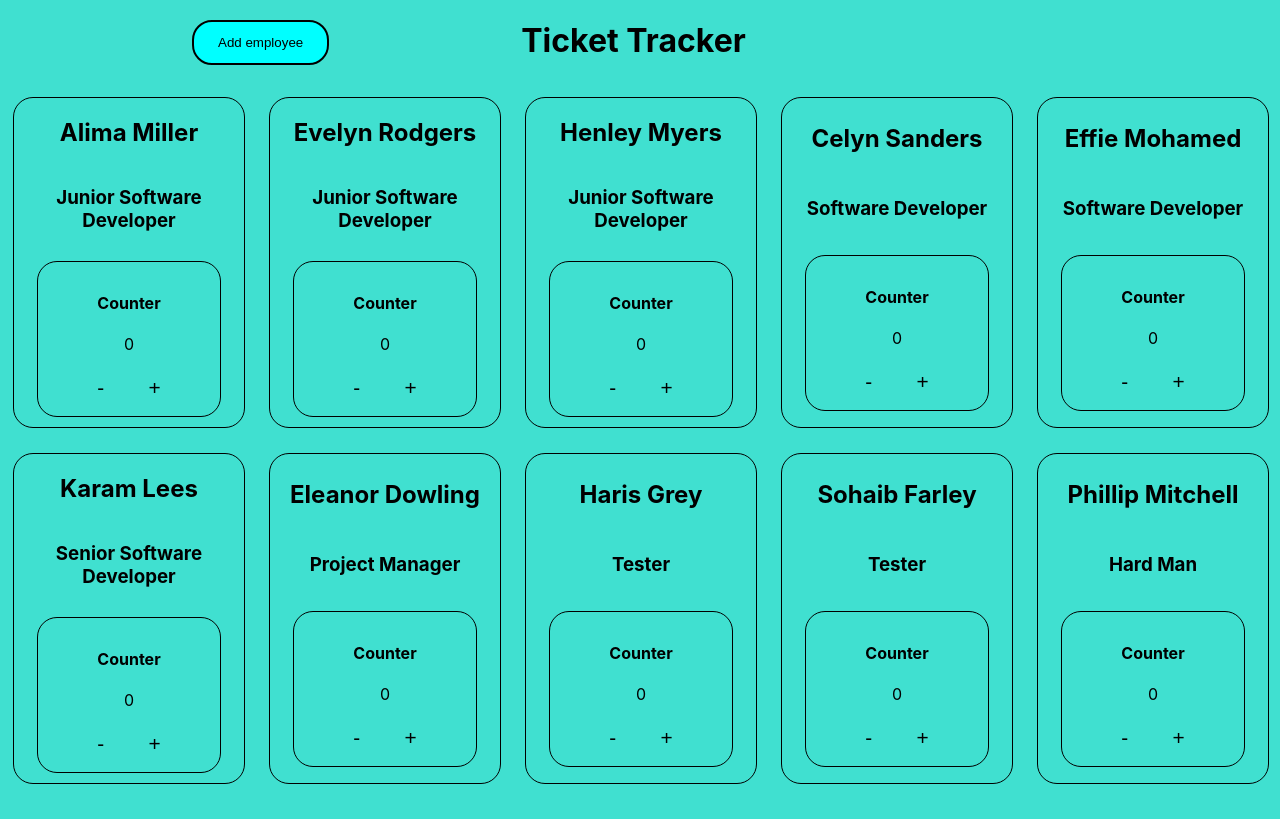
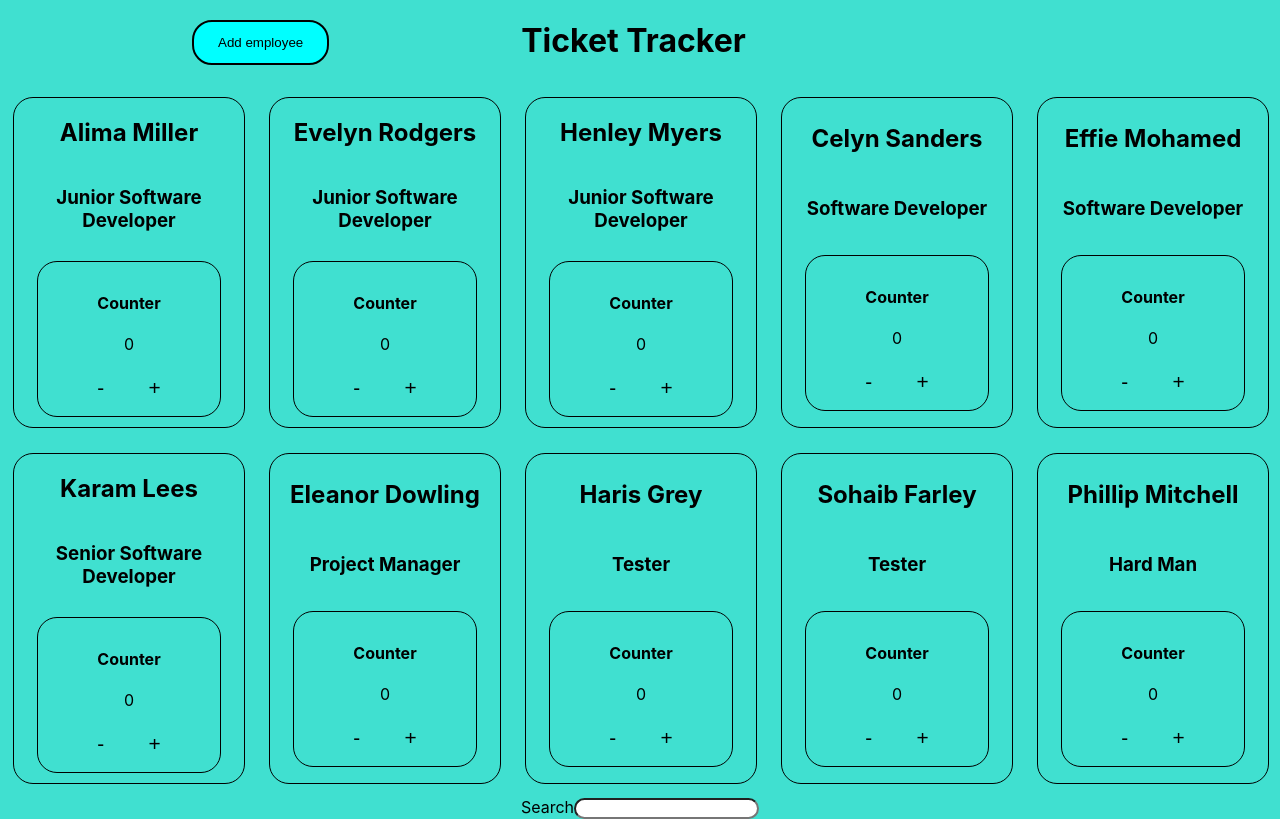
Before and after one commit to DorBia/ticket-tracker, a React (Create React App) app: page / in a window 1280 px wide. Built offline with nearby package versions, Linux system fonts and the light colour scheme.

Commit message:
Added search bar working on keypress

```diff
--- a/src/App.jsx
+++ b/src/App.jsx
@@ -3,24 +3,33 @@ import './App.scss';
 import AddNewEmployee from './components/AddNewEmployee';
 import Card from './components/Card';
 import Header from './components/Header';
+import SearchBar from './components/SearchBar';
 import team from "./data/team";
 
 function App() {
   const [isActive, setIsActive] = useState(false)
+  const [employees, setEmployees] = useState(team)
+  const [searchText, setSearchText] = useState("")
 
-  const [employees, setEmployees] = useState(team)
+  const addEmployee = (employee) => {
+    setEmployees((employees) => [...employees, employee])
+  }
 
-const addEmployee = (employee) => {
-  setEmployees((employees) => {
-    return [...employees, employee]
-  })
-}
+  const handleInput = (e) => {
+    setSearchText(e.target.value.toLowerCase());
+  }
+
+  const filteredEmployees = employees.filter((employee) => {
+    return employee.name.toLowerCase().includes(searchText) || employee.role.toLowerCase().includes(searchText);
+  });
 
   return (
     <div className="app">
       <Header setIsActive={setIsActive}/>
       {isActive && <AddNewEmployee addEmployee={addEmployee} setIsActive={setIsActive}/>}
-      <Card employees={employees}/>
+      {!searchText && <Card employees={employees}/>}
+      {searchText && <Card employees={filteredEmployees}/>}
+      <SearchBar handleInput={handleInput}/>
     </div>
   );
 }
--- /dev/null
+++ b/src/components/SearchBar.jsx
@@ -0,0 +1,15 @@
+import "./SearchBar.scss"
+
+const SearchBar = ({handleInput}) => {
+
+  return (
+    <div className="search-bar">
+        <form onSubmit={(e) => e.preventDefault()}>
+            <label htmlFor="search">Search</label>
+            <input type="text" id="search" onChange={handleInput}/>
+        </form>
+    </div>
+  )
+}
+
+export default SearchBar
--- /dev/null
+++ b/src/components/SearchBar.scss
@@ -0,0 +1,3 @@
+.search-bar input{
+    border-radius: 20px;
+}
```
